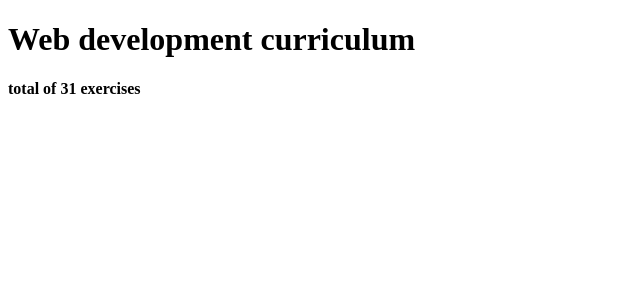
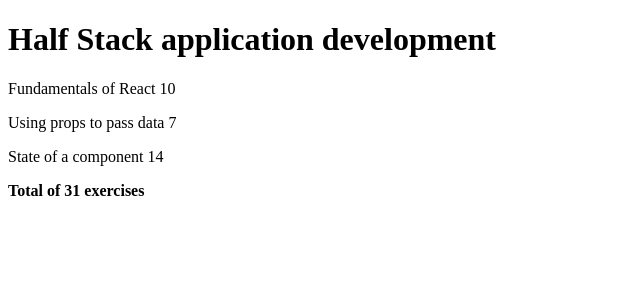
Before and after one commit to Brian-Almada/fullstackopen-react, a React (Vite) app: page / in a window 1280 px wide. Shown: the top 300 px of the page, without its empty margins (0-640 px from the left). Built offline with nearby package versions, Linux system fonts and the light colour scheme.

Commit message:
Renderizar todos los cursos y el total de los cursos

```diff
--- a/src/components/Content.jsx
+++ b/src/components/Content.jsx
@@ -0,0 +1,17 @@
+import Part from './Part'
+
+const Content = ({parts}) => {
+    const totalCourses = parts.reduce((total, part) => total + part.exercises, 0)
+    return (
+        <div>
+            {
+                parts.map((part) => {
+                    return <Part key={part.id} part={part}/>
+                })
+            }
+            <b>Total of {totalCourses} exercises</b>
+        </div>
+    )
+}
+
+export default Content
--- a/src/components/Course.jsx
+++ b/src/components/Course.jsx
@@ -1,42 +1,11 @@
-
-const Header = () => {
-
-    return (
-        <div>
-            <h1>Web development curriculum</h1>
-        </div>
-    )
-}
-
-const Part = ({part}) => {
-    return (
-        <div>
-            <p>{part.name} {part.exercises}</p>
-        </div>
-    )
-}
-
-const Content = ({parts}) => {
-    console.log(parts)
-    const totalCourse = parts.reduce((total, part) => total + part.exercises, 0)
-    return (
-        <>
-            {
-                parts.map((part) => {
-                    <Part key={part.id} part={part}/>
-                })
-            }
-            <b>total of {totalCourse} exercises</b>
-        </>
-    )
-}
-
+import Header from "./Header"
+import Content from "./Content"
 
 const Course = ({course}) => {
     return (
         <div>
-            <Header />
-            <Content parts={course.parts} />
+            <Header course={course.name}/>
+            <Content parts={course.parts}/>
         </div>
     )
 }
--- a/src/components/Header.jsx
+++ b/src/components/Header.jsx
@@ -0,0 +1,10 @@
+const Header = ({course}) => {
+    return (
+        <div>
+            <h1>{course}</h1>
+        </div>
+    )
+}
+
+
+export default Header
--- /dev/null
+++ b/src/components/Part.jsx
@@ -0,0 +1,11 @@
+const Part = ({part}) => {
+    return (
+        <div>
+            {
+                <p>{part.name} {part.exercises}</p>
+            }
+        </div>
+    )
+}
+
+export default Part
```
